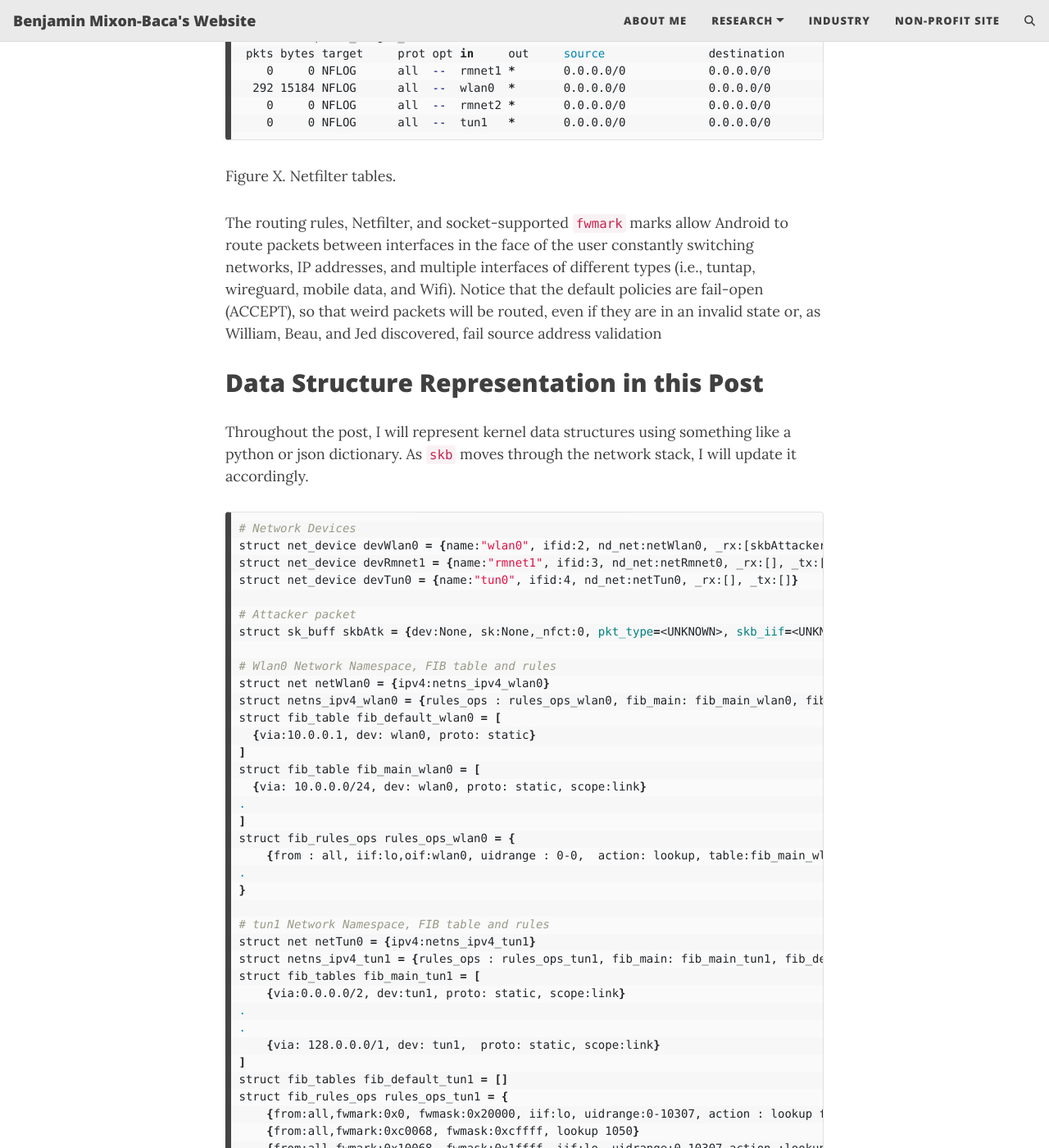
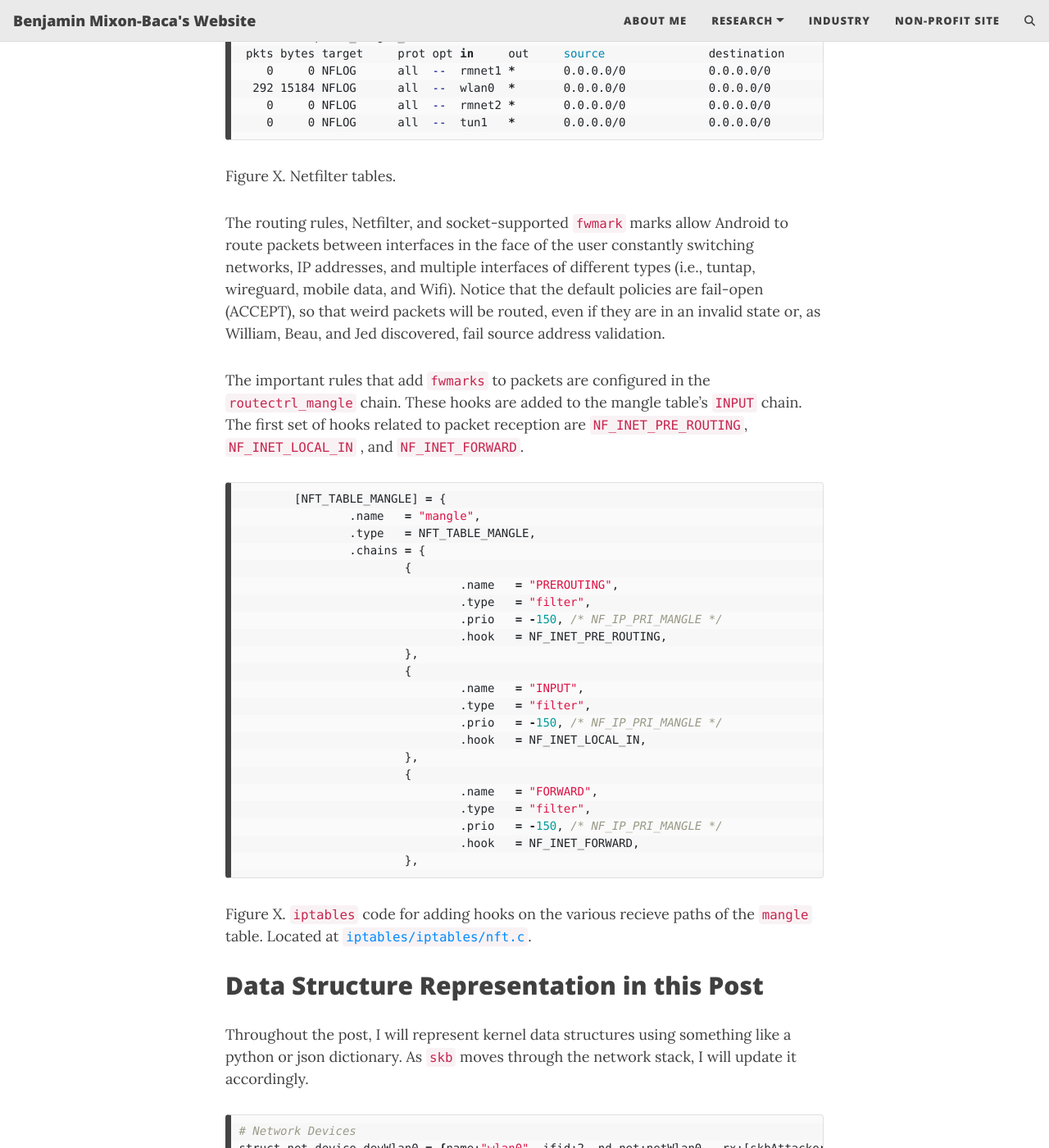
Before and after one commit to bmixonba/bmixonba.github.io, a Jekyll site: the page built from _posts/2025-05-21-Linux-Routing.md, in a window 1280 px wide and 1400 px high, scrolled down 12886 px. Shown: the whole window at 82% size. Built offline with Jekyll 4.4.1, drawn with Linux system fonts in a browser that asks for light colours; comment, search, counter and statistics services are not loaded.

Commit message:
Added information about iptables

````diff
--- a/_posts/2025-05-21-Linux-Routing.md
+++ b/_posts/2025-05-21-Linux-Routing.md
@@ -392,8 +392,6 @@ lynx:/ $ ip rule | grep 1050
 17000:	from all iif lo oif tun1 uidrange 20309-99999 lookup 1050
 ```
 Figure X. Policy-routing for `tun1` and its associated table `1050`.
-
-
 
 ```bash
 lynx:/ $ ip route show table 1050
@@ -547,7 +545,38 @@ switching networks, IP addresses, and multiple interfaces of different types
 (i.e., tuntap, wireguard, mobile data, and Wifi). Notice that the default
 policies are fail-open (ACCEPT), so that weird packets will be routed, even if
 they are in an invalid state or, as William, Beau, and Jed discovered, fail
-source address validation
+source address validation.
+
+The important rules that add `fwmarks` to packets are configured in the
+`routectrl_mangle` chain. These hooks are added to the mangle table's `INPUT`
+chain. The first set of hooks related to packet reception are `NF_INET_PRE_ROUTING`,
+`NF_INET_LOCAL_IN` , and `NF_INET_FORWARD`.
+
+```c
+        [NFT_TABLE_MANGLE] = {
+                .name   = "mangle",
+                .type   = NFT_TABLE_MANGLE,
+                .chains = {
+                        {
+                                .name   = "PREROUTING",
+                                .type   = "filter",
+                                .prio   = -150, /* NF_IP_PRI_MANGLE */
+                                .hook   = NF_INET_PRE_ROUTING,
+                        },
+                        {
+                                .name   = "INPUT",
+                                .type   = "filter",
+                                .prio   = -150, /* NF_IP_PRI_MANGLE */
+                                .hook   = NF_INET_LOCAL_IN,
+                        },
+                        {
+                                .name   = "FORWARD",
+                                .type   = "filter",
+                                .prio   = -150, /* NF_IP_PRI_MANGLE */
+                                .hook   = NF_INET_FORWARD,
+                        },
+```
+Figure X. `iptables` code for adding hooks on the various recieve paths of the `mangle` table. Located at [`iptables/iptables/nft.c`](https://git.netfilter.org/iptables).
 
 ## Data Structure Representation in this Post
 
````
